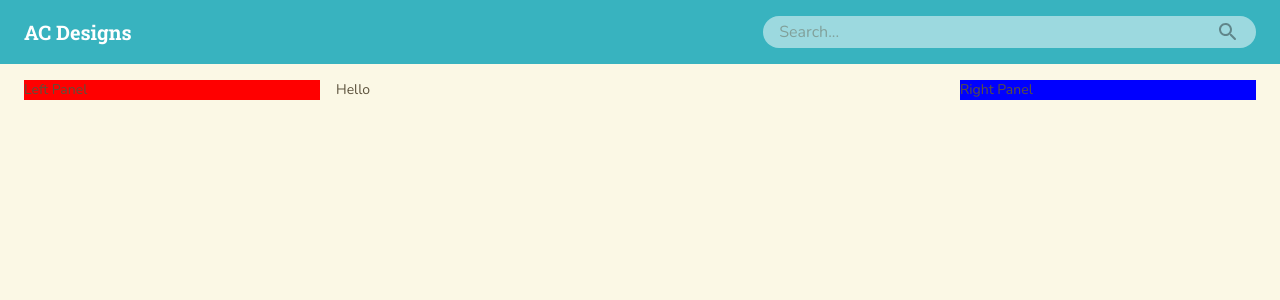
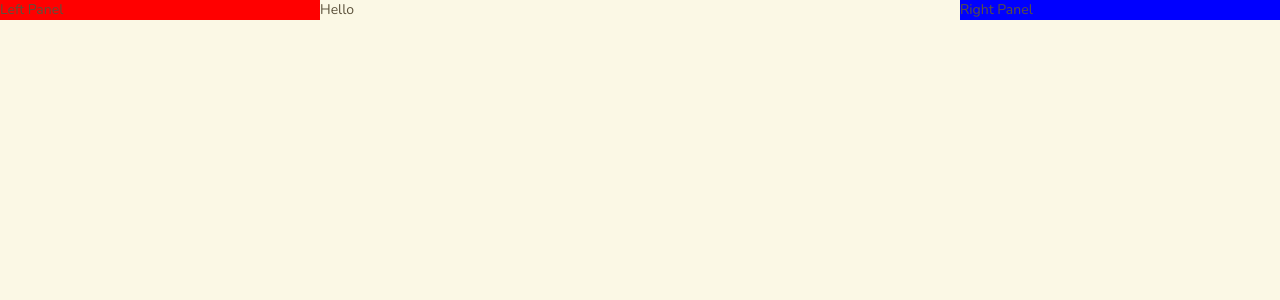
Before and after one commit to IsaiahByDayah/accd, a React (Create React App) app: page / in a window 1280 px wide. Shown: the top 300 px of the page. Built offline with nearby package versions, Linux system fonts and the light colour scheme.

Commit message:
feature: prompt outline

```diff
--- a/src/App.tsx
+++ b/src/App.tsx
@@ -2,7 +2,9 @@ import "bootstrap"
 
 import React, { FunctionComponent } from "react"
 import { Box, Container, Grid } from "@material-ui/core"
-import { BrowserRouter } from "react-router-dom"
+// import { BrowserRouter } from "react-router-dom"
+
+// import PromptProvider from "providers/PromptProvider"
 
 import Base from "components/Base"
 import Header from "components/Header"
@@ -10,26 +12,27 @@ import LeftPanel from "components/LeftPanel"
 import MiddlePanel from "components/MiddlePanel"
 import RightPanel from "components/RightPanel"
 import BottomNav from "components/BottomNav"
+import Prompt from "components/Prompt"
 
 const App: FunctionComponent = () => (
     <Base>
-        <BrowserRouter>
-            <Box display="flex" flexDirection="column" height="100vh">
-                <Header />
+        {/* <Box display="flex" flexDirection="column" height="100vh"> */}
+        {/* <Header /> */}
 
-                <Box py={2} flexGrow={1} overflow="auto">
-                    <Container>
-                        <Grid container spacing={2}>
-                            <LeftPanel />
-                            <MiddlePanel />
-                            <RightPanel />
-                        </Grid>
-                    </Container>
-                </Box>
+        {/* <Box py={2} flexGrow={1} overflow="auto"> */}
+        <Container disableGutters>
+            {/* <Grid container spacing={2}> */}
+            <Grid container>
+                <LeftPanel />
+                <MiddlePanel />
+                <RightPanel />
+            </Grid>
+        </Container>
+        {/* </Box> */}
 
-                <BottomNav />
-            </Box>
-        </BrowserRouter>
+        {/* <BottomNav /> */}
+        {/* </Box> */}
+        <Prompt />
     </Base>
 )
 
--- a/src/components/Base.tsx
+++ b/src/components/Base.tsx
@@ -3,11 +3,14 @@ import React, { FunctionComponent } from "react"
 import { BrowserRouter } from "react-router-dom"
 
 import ProjectThemeProvider from "providers/ProjectThemeProvider"
+import PromptProvider from "providers/PromptProvider"
 
 const Base: FunctionComponent = ({ children }) => (
     <ProjectThemeProvider>
         <CssBaseline />
-        <BrowserRouter>{children}</BrowserRouter>
+        <BrowserRouter>
+            <PromptProvider>{children}</PromptProvider>
+        </BrowserRouter>
     </ProjectThemeProvider>
 )
 
--- a/src/components/Prompt.tsx
+++ b/src/components/Prompt.tsx
@@ -1,15 +1,20 @@
 import React, { FC, ReactNode } from "react"
 import { makeStyles, Modal, Paper, Box, Container, IconButton, Typography } from "@material-ui/core"
 import { CloseRounded, FavoriteRounded, ChatBubbleRounded, LiveHelpRounded, BeenhereRounded } from "@material-ui/icons"
+
+import { usePrompt } from "providers/PromptProvider"
 
 import Button from "components/Button"
 
 const useStyles = makeStyles(({ spacing, breakpoints }) => ({
     root: {
         display: "flex",
-        placeItems: "center",
+        width: "100%",
+        alignItems: "center",
+        justifyContent: "center",
     },
     paper: {
+        outline: 0,
         position: "relative",
 
         [breakpoints.down("xs")]: {
@@ -49,7 +54,7 @@ interface PromptProps {
 export const PromptBase: FC<PromptProps> = ({ open, header, title, description, children, onClose }) => {
     const classes = useStyles()
     return (
-        <Modal className={classes.root} open={open}>
+        <Modal className={classes.root} open={open} onClose={onClose}>
             <Paper className={classes.paper}>
                 <Box className={classes.container} px={2} py={6}>
                     <Container>
@@ -83,23 +88,20 @@ const useLoginStyles = makeStyles(({ spacing }) => ({
     },
 }))
 
-interface LoginPromptProps {
-    reason: "like" | "comment"
+type LoginPromptReason = "like" | "comment"
+
+export interface LoginPromptProps {
+    reason: LoginPromptReason
     user: string
+    onClose?: () => void
 }
 
-export const LoginPrompt: FC<LoginPromptProps> = ({ reason, user }) => {
+export const LoginPrompt: FC<LoginPromptProps> = ({ reason, user, onClose }) => {
     const classes = useLoginStyles()
 
     return (
         <PromptBase
             open={true}
-            title={reason === "like" ? "Like a design to show you care!" : "Reply to join the conversation!"}
-            description={
-                reason === "like"
-                    ? `Join now to let ${user} know you like their design.`
-                    : `Join now to respond to ${user}'s design.`
-            }
             header={
                 <Box py={3} display="flex" justifyContent="center" alignItems="center">
                     {reason === "like" ? (
@@ -117,7 +119,13 @@ export const LoginPrompt: FC<LoginPromptProps> = ({ reason, user }) => {
                     )}
                 </Box>
             }
-            onClose={() => null}
+            title={reason === "like" ? "Like a design to show you care!" : "Reply to join the conversation!"}
+            description={
+                reason === "like"
+                    ? `Join now to let ${user} know you like their design.`
+                    : `Join now to respond to ${user}'s design.`
+            }
+            onClose={onClose}
         >
             <Box py={4} display="flex" flexDirection="column">
                 <Button className={classes.loginButton} variant="contained" fullWidth>
@@ -137,7 +145,7 @@ const useConfirmationStyles = makeStyles(({ spacing }) => ({
     },
 }))
 
-interface ConfirmationPromptProps {
+export interface ConfirmationPromptProps {
     title?: string
     description?: string
     onConfirm: () => void
@@ -181,7 +189,18 @@ export const ConfirmationPrompt: FC<ConfirmationPromptProps> = ({
 }
 
 const Prompt = () => {
-    return <PromptBase open={false} />
+    const { open, current } = usePrompt()
+
+    if (!open) return null
+
+    switch (current?.type) {
+        case "login":
+            return <LoginPrompt {...current} />
+        case "confirm":
+            return <ConfirmationPrompt {...current} />
+        default:
+            return null
+    }
 }
 
 export default Prompt
--- /dev/null
+++ b/src/providers/PromptProvider.tsx
@@ -0,0 +1,47 @@
+import React, { FC, createContext, useContext, useState } from "react"
+
+import { LoginPromptProps, ConfirmationPromptProps } from "components/Prompt"
+
+interface LoginPromptOptions extends LoginPromptProps {
+    type: "login"
+}
+
+interface ConfirmationPromptOptions extends ConfirmationPromptProps {
+    type: "confirm"
+}
+
+type PromptOptions = LoginPromptOptions | ConfirmationPromptOptions
+
+interface PromptProviderProps {
+    current?: PromptOptions
+    open: boolean
+    prompt: (options: PromptOptions) => void
+    close: () => void
+}
+
+const PromptContext = createContext<PromptProviderProps>({
+    open: false,
+    prompt: () => null,
+    close: () => null,
+})
+
+const PromptProvider: FC = ({ children }) => {
+    const [open, setOpen] = useState(false)
+    const [current, setCurrent] = useState<PromptOptions>()
+
+    const prompt = (options: PromptOptions) => {
+        setCurrent(options)
+        setOpen(true)
+    }
+
+    const close = () => {
+        setOpen(false)
+        setCurrent(undefined)
+    }
+
+    return <PromptContext.Provider value={{ open, current, prompt, close }}>{children}</PromptContext.Provider>
+}
+
+export default PromptProvider
+
+export const usePrompt = () => useContext(PromptContext)
```
